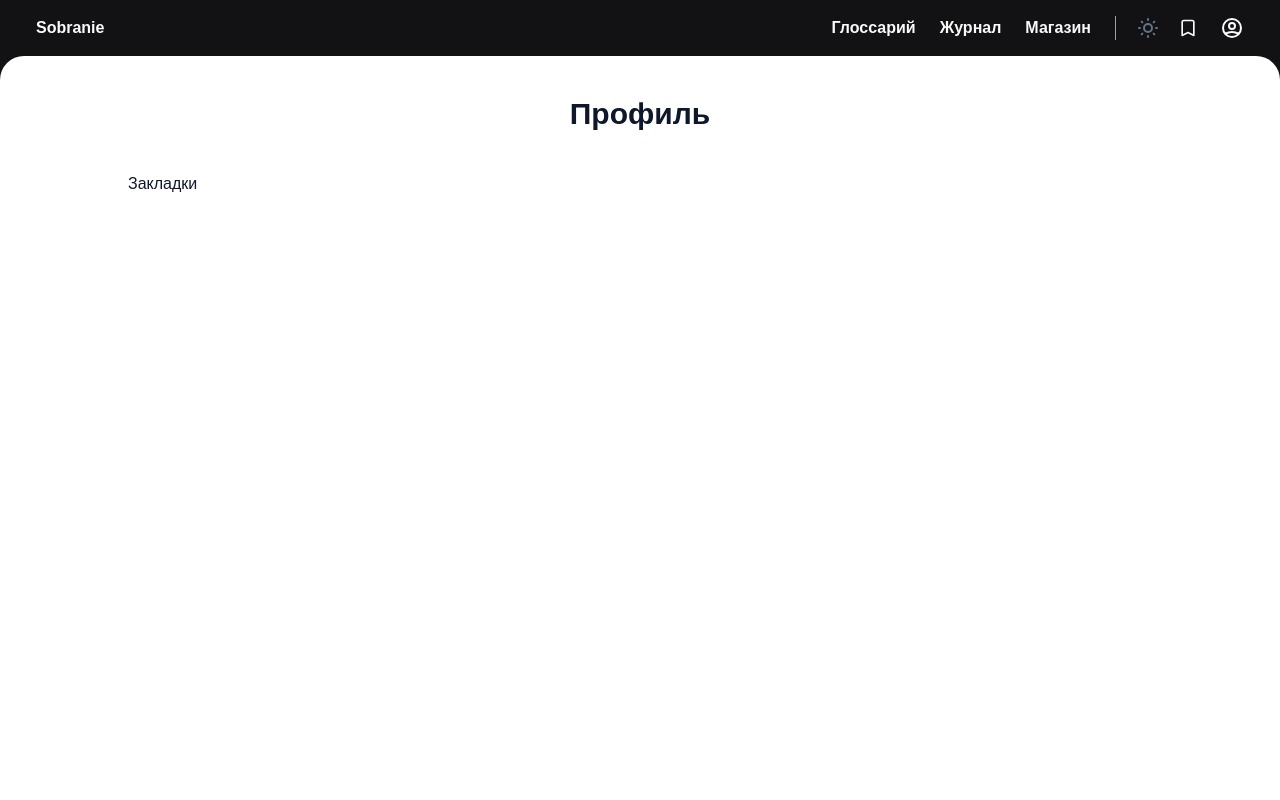
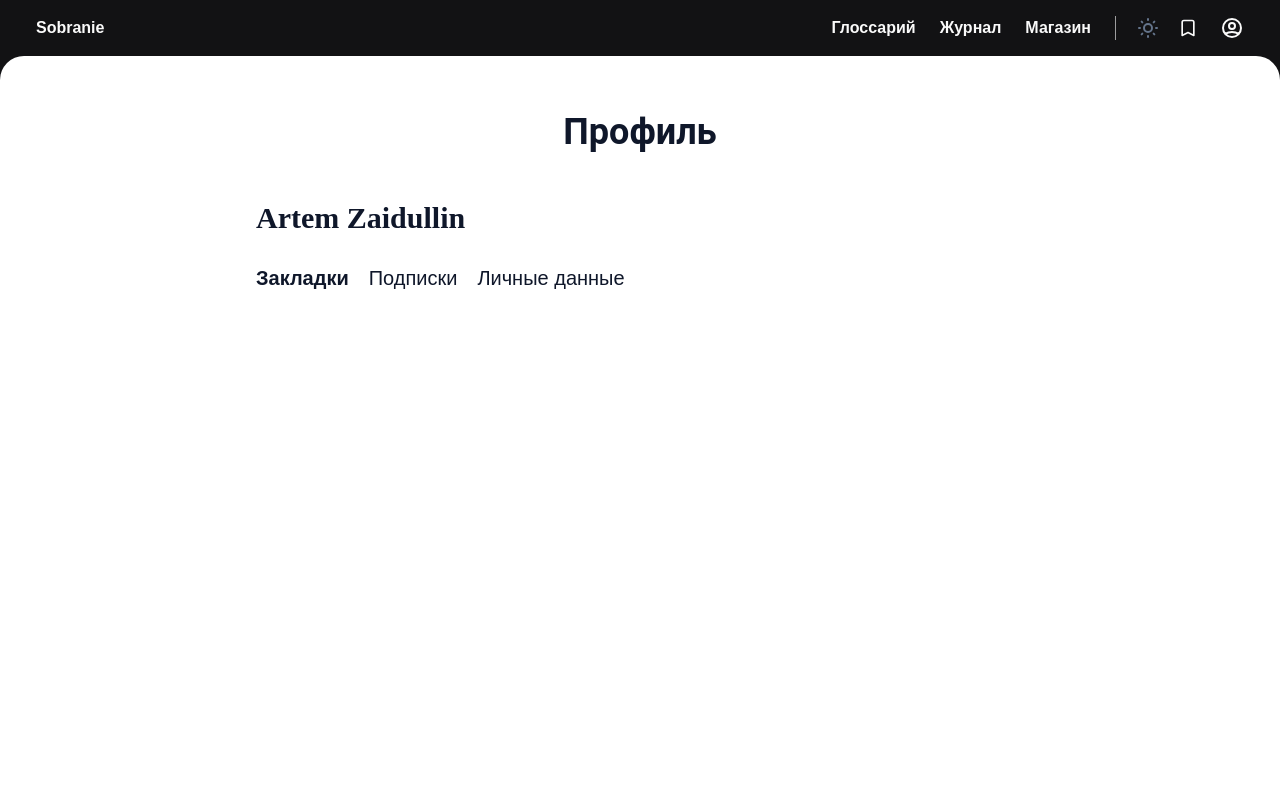
Before and after one commit to artem-ca/sobranie, a Next.js app: page /profile in a window 1280 px wide. Shown: the top 800 px of the page. Built offline with nearby package versions, Linux system fonts and the light colour scheme.

Commit message:
new ethnic posts, profile draft

```diff
--- a/pages/profile/index.js
+++ b/pages/profile/index.js
@@ -3,12 +3,22 @@ import Link from 'next/link'
 export default function Profile() {
     return (
         <div>
-            <div className='text-3xl font-bold text-center m-10'>Профиль</div>
+            <header className='pt-14 pb-8 text-center'>
+                <h1 className='mb-4 text-center font-display text-4xl font-bold '>
+                    Профиль
+                </h1>
+            </header>
 
-            <div className='max-w-5xl mx-auto'>
-                <Link href='/profile/bookmarks'>
-                    <a className='hover:text-orange-200'>Закладки</a>
-                </Link>
+            <div className='mx-auto max-w-3xl'>
+                <h2 className='font-comfortaa text-3xl font-semibold'>
+                    Artem Zaidullin
+                </h2>
+
+                <div className='my-7 flex gap-x-5 font-montserrat text-xl font-medium'>
+                    <p className='font-bold'>Закладки</p>
+                    <p>Подписки</p>
+                    <p>Личные данные</p>
+                </div>
             </div>
         </div>
     )
--- a/utils/index.js
+++ b/utils/index.js
@@ -33,7 +33,4 @@ export const sortForEthnics = (a, b) => {
     if (a.title == 'Татары') {
         return -1
     }
-    if (b.title == 'Башкиры') {
-        return 1
-    }
 }
```
Also changed, not shown: posts/ethnics/chechens.mdx (added, +13 -0 lines), posts/ethnics/ukrainians.mdx (added, +13 -0 lines), public/images/ethnics/chechency.jpeg (added), public/images/ethnics/zaporozhcy.jpg (added).
